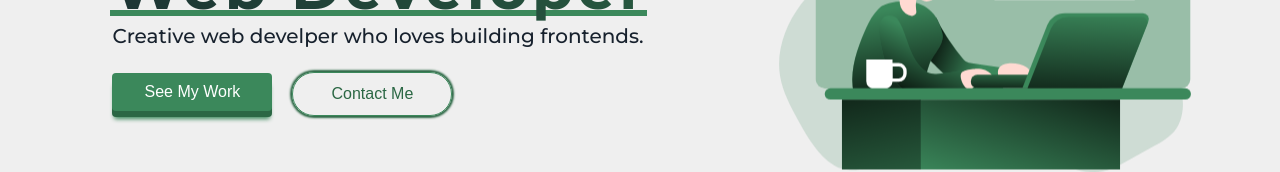
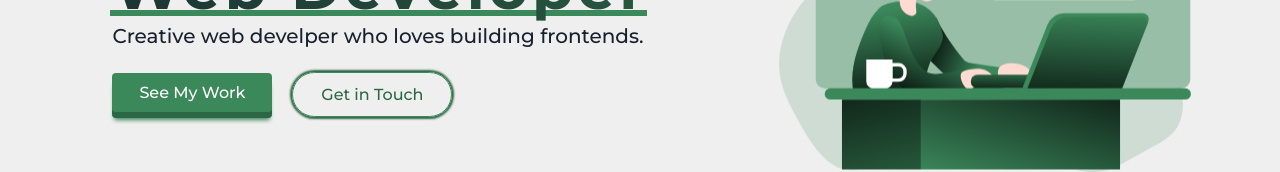
Before and after one commit to Aashishkushwaha/portfolio-new, a React (Create React App) app: page / in a window 1280 px wide. Shown: the part 380-552 px from the top of the page. Built offline with nearby package versions, Linux system fonts and the light colour scheme.

Commit message:
fix: add link to home buttons & contact form

```diff
--- a/src/components/Button.js
+++ b/src/components/Button.js
@@ -8,16 +8,16 @@ function Button({
 
   if(type === "primary")
     return (
-      <button className="btn btn-primary">
+      <div className="btn btn-primary">
         <span className="btn-primary-outer">{label}</span>
         <span className="btn-primary-inner" />
-      </button>
+      </div>
     )
   else if(type === "secondary")
     return (
-      <button className="btn btn-secondary">
+      <div className="btn btn-secondary">
         {label}
-      </button>
+      </div>
     )
 
   return (
--- a/src/components/Contact.js
+++ b/src/components/Contact.js
@@ -91,7 +91,9 @@ const Contact = ({props: {theme, soundEnabled}}) => {
             onClick={e => submitFormHandler(e)}
             onMouseEnter={() => soundEnabled && mouseEnterHandler('Send Message')}
           >
-            <Button label="Send Message" type="primary" />
+            <a href="/" onClick={e => e.preventDefault()}>
+              <Button label="Send Message" type="primary" />
+            </a>
           </span>
         </form>
         <div className="contact-illutration-container">
--- a/src/components/Home.js
+++ b/src/components/Home.js
@@ -17,8 +17,12 @@ const Home = ({theme}) => {
           <p className="home-dev-work-des" />
         </div>
         <div className="home-dev-buttons-container">
-          <Button label="See My Work"/>
-          <Button label="Contact Me" type="secondary"/>
+          <a href="#projects" className="text-transparent">
+            <Button label="See My Work"/>
+          </a>
+          <a href="#contact" className="text-transparent">
+            <Button label="Get in Touch" type="secondary"/>
+          </a>
         </div>
       </article>
       <div className="home-illustration">
--- a/src/index.css
+++ b/src/index.css
@@ -43,6 +43,10 @@ mark {
   background: none;
   color: inherit;
   border-bottom: 3px solid var(--secondary-background);
+}
+
+a {
+  text-decoration: none;
 }
 
 img {
--- a/src/styles/Button.scss
+++ b/src/styles/Button.scss
@@ -1,7 +1,8 @@
 .btn {
+  border: none;
   cursor: pointer;
   user-select: none;
-  border: none;
+  text-align: center;
   &:focus,
   &:active {
     outline: none;
--- a/src/styles/utility.scss
+++ b/src/styles/utility.scss
@@ -200,6 +200,10 @@
   align-items: center;
 }
 
+.text-transparent {
+  color: transparent !important;
+}
+
 .justify-between {
   justify-content: space-between !important;
 }
```
